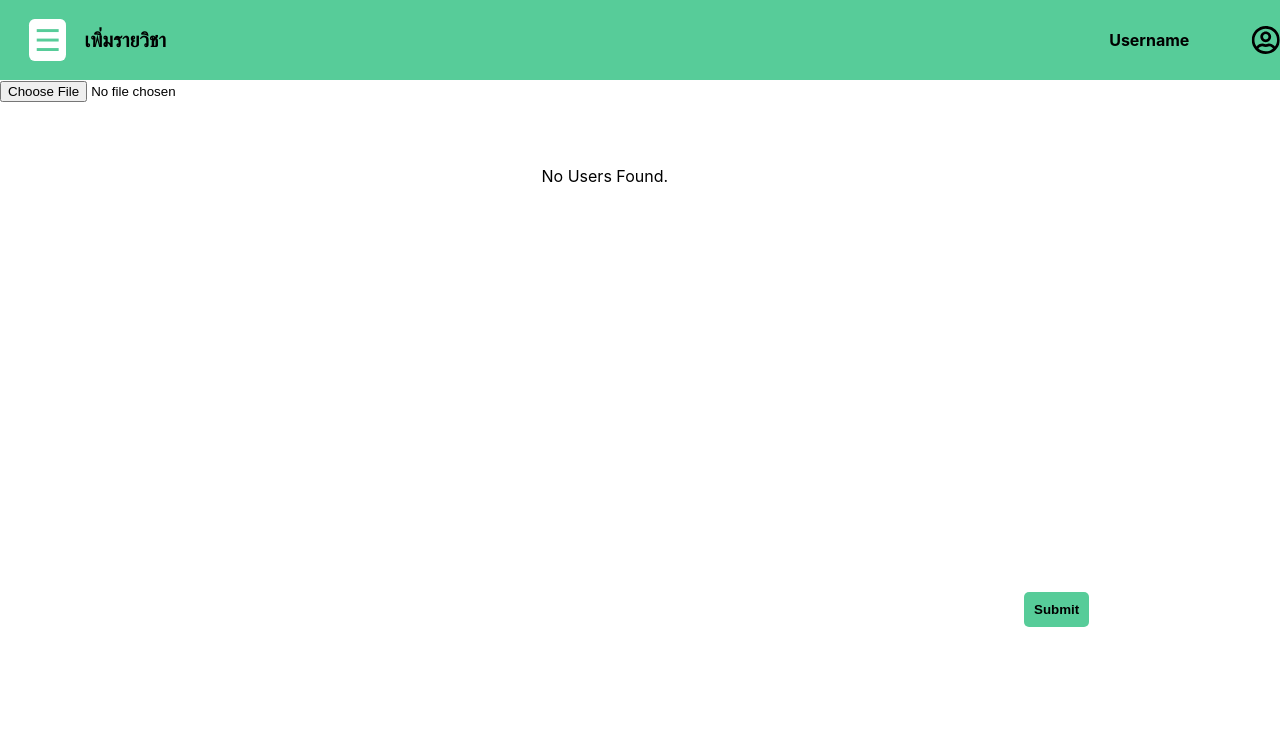
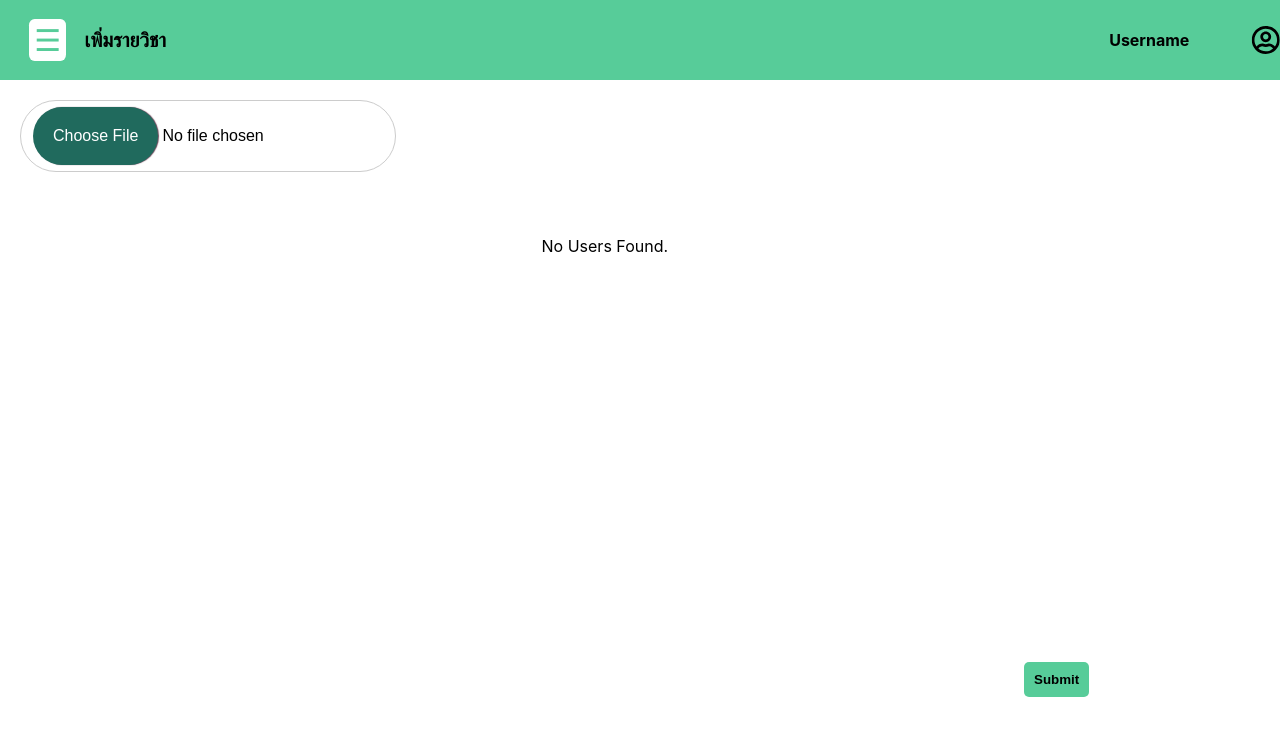
Before and after one commit to b6430300463/SE-Project, a React (Create React App) app: page /import in a window 1280 px wide. Shown: the top 736 px of the page. Built offline with nearby package versions, Linux system fonts and the light colour scheme.

Commit message:
#front-end ปุ่ม choose file ตกแต่ง

```diff
--- a/src/Screen/Import.js
+++ b/src/Screen/Import.js
@@ -81,9 +81,7 @@ const Import = () => {
 
             {/* เริ่มตั้งแต่ตรงนี้ */}
             <form onSubmit={handleImport}>
-                <div className='input row mb-2 mt-5' >
-
-                    <div className="custom-file">
+                    <div className="choosefile">
                         <input
                             type="file"
                             name="file"
@@ -95,7 +93,6 @@ const Import = () => {
                         />
                     </div>
 
-                </div>
             </form>
             <div className="scrollv">
                 {users.length ? (
--- a/src/Screen/Login.js
+++ b/src/Screen/Login.js
@@ -20,7 +20,7 @@ const Login = () =>{
     const onSuccess = (res) => {
         setProfile(res.profileObj)
         const payload = res.profileObj;
-        axios.post('http://localhost:3307/api/login', payload);
+        axios.post('http://localhost:3308/api/login', payload);
 
         console.log('success', res)
     }
--- a/src/Screen/Style/ImportStyle.css
+++ b/src/Screen/Style/ImportStyle.css
@@ -139,3 +139,38 @@
     border: none;
     border-radius: 5px;
 }
+.choosefile{
+    margin-left:20px;
+    margin-top: 20px;
+
+}
+.custom-file-input {
+    font-size: 16px;
+    background-color: white;
+    display: inline-block;
+    padding: 6px 12px;
+    border: 1px solid #ccc;
+    border-radius: 50px;
+    width:350px;
+    outline:none
+}
+::-webkit-file-upload-button{
+    color:white;
+    background: #206a5d;
+    padding: 20px;
+    border:none;
+    border-radius: 50px;
+    box-shadow:1px 0 1px #6b4559;
+    outline:none;
+}
+::-webkit-file-upload-button:hover{
+    background: #438a5d;
+}
+
+.custom-file-input:hover {
+    background-color: #f5f5f5;
+}
+
+.custom-file-input input {
+    display: none;
+}
```
